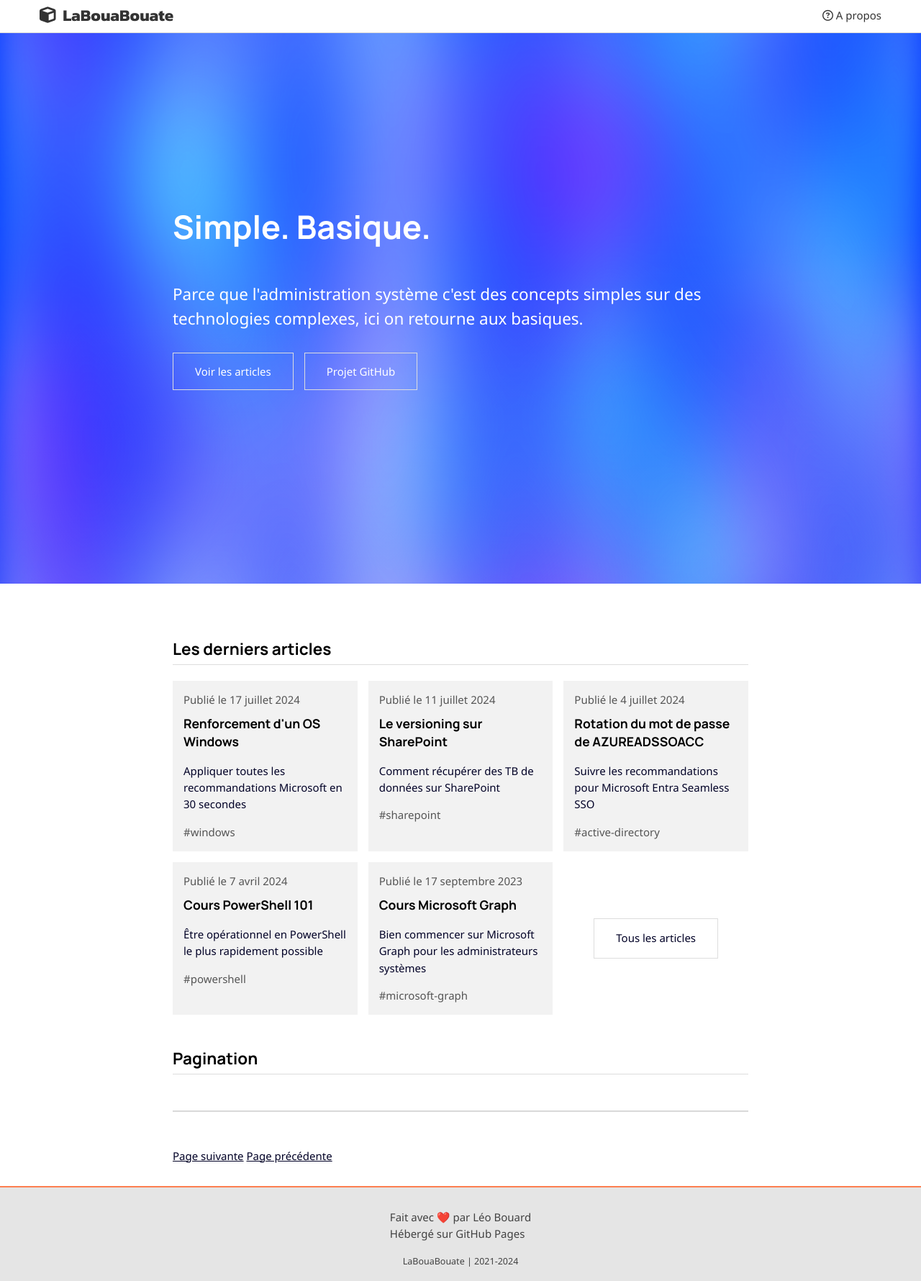
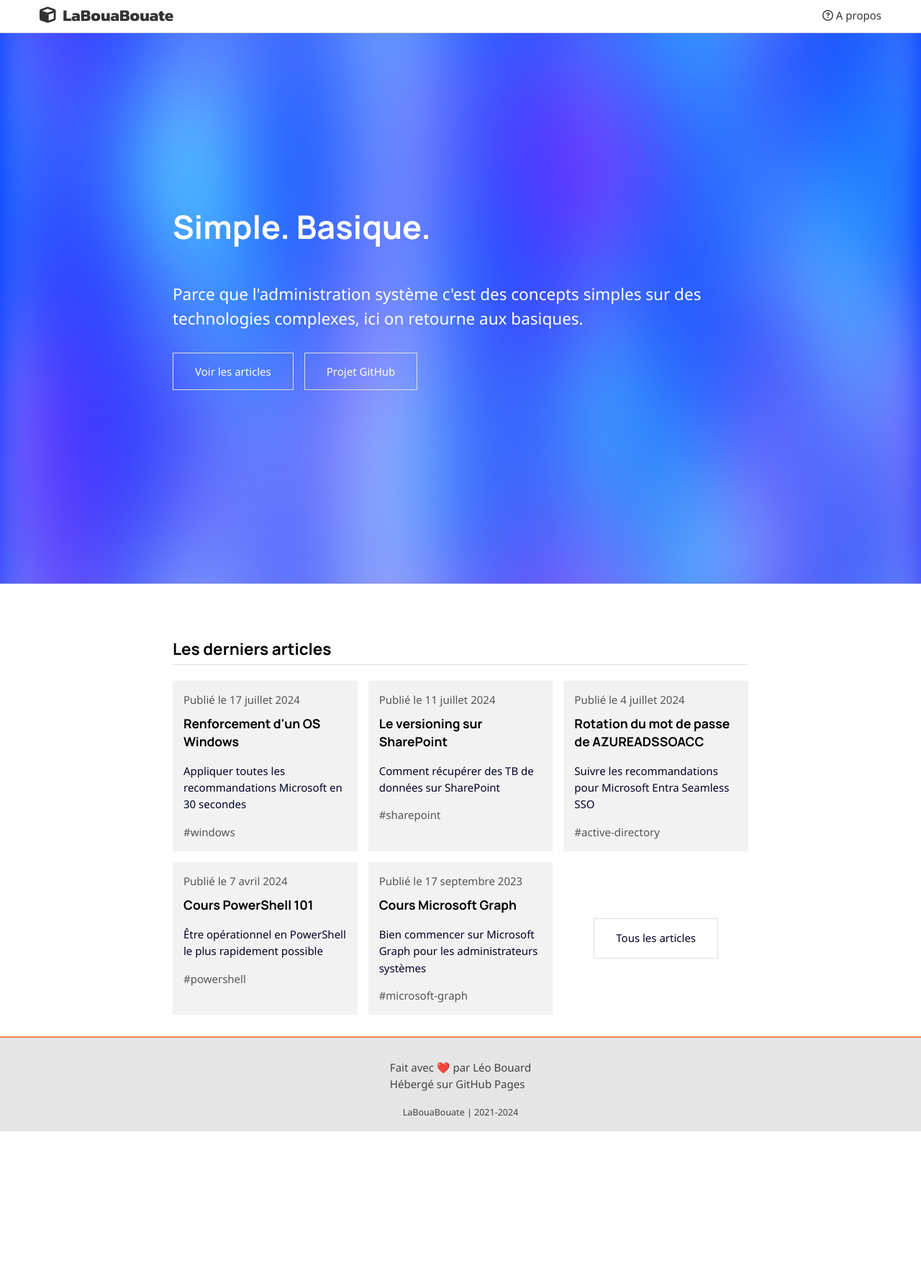
Before and after one commit to leobouard/leobouard.github.io, a Jekyll site: the page built from _pages/index.html, in a window 1280 px wide. Shown: the whole page at 72% size. Built offline with Jekyll 4.4.1, drawn with Linux system fonts in a browser that asks for light colours; nearby versions of some CDN libraries; some web fonts are replaced; after the commit the page ends 1572 px from its top, so only the background shows below that.

Commit message:
Déplacement de la pagination et nouveau CSS pour HR

```diff
--- a/_pages/blog.html
+++ b/_pages/blog.html
@@ -11,3 +11,6 @@
   {% include post-preview.html id=post.id date=post.date title=post.title description=post.description tags=post.tags  %}
   {% endfor %}
 </div>
+
+<hr>
+{% include pagination.html %}
--- a/_pages/index.html
+++ b/_pages/index.html
@@ -32,10 +32,4 @@
   </div>
 </div>
 
-<h2>Pagination</h2>
-
-<hr>
-<a href="{{paginator.previous_page_path}}">Page suivante</a>
-<a href="{{paginator.next_page_path}}">Page précédente</a>
-
 </section>
--- a/assets/css/style.scss
+++ b/assets/css/style.scss
@@ -114,7 +114,9 @@
     }
 
     hr {
-        border: var(--border);
+        border: 0;
+        border-top: 1px solid #ddd;
+        height: 1px;
         margin: 50px 0px;
     }
 
```
